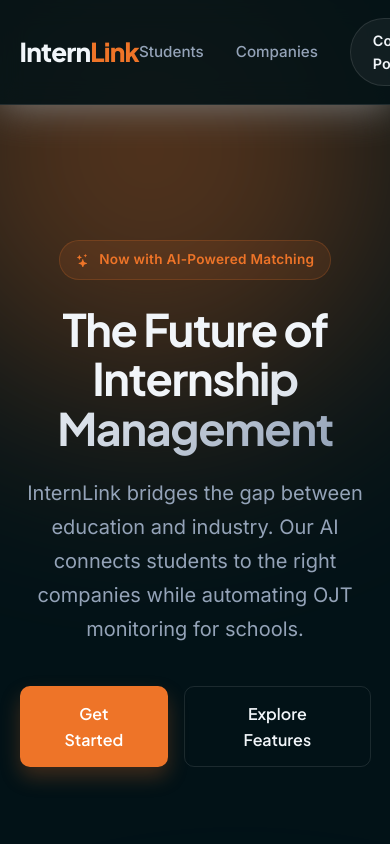
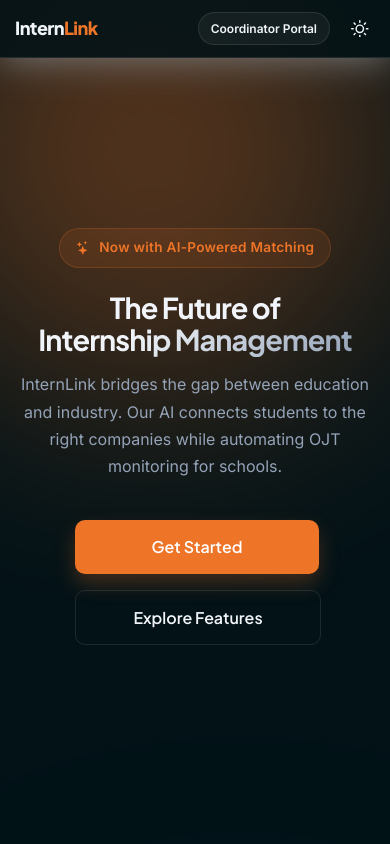
Before and after one commit to happytot/InternLink, a Next.js app: page / in a window 390 px wide. Shown: the top 844 px of the page. Built offline with nearby package versions, Linux system fonts and the light colour scheme; a web font is replaced by a local one.

Commit message:
queries in landing

```diff
--- a/app/LandingPage.css
+++ b/app/LandingPage.css
@@ -478,6 +478,7 @@
 .delay-200 { transition-delay: 0.2s; }
 .delay-300 { transition-delay: 0.3s; }
 
+/* Existing Desktop/Tablet Logic */
 @media (max-width: 900px) {
     .hero-section { grid-template-columns: 1fr; text-align: center; gap: 40px; padding-top: 40px; }
     .hero-text h1 { font-size: 2.8rem; }
@@ -496,3 +497,132 @@
     .footer-links { margin-top: 20px; }
     .footer-links a { margin: 0 15px; }
 }
+
+/* =================================================================
+   📱 RESPONSIVE BREAKPOINTS (SPECIFIC REQUESTS)
+   ================================================================= */
+
+/* --- 1. Max Width 700px (Large Mobile / Small Tablet) --- */
+@media (max-width: 700px) {
+    /* HEADER: Hide links, Keep Logo + Toggle + CTA */
+    .main-header {
+        padding: 15px 5%;
+        gap: 15px;
+    }
+
+    /* Hide text links to prevent overlap */
+    .desktop-nav .nav-link {
+        display: none;
+    }
+
+    .desktop-nav {
+        gap: 15px;
+    }
+
+    /* Hero */
+    .hero-text h1 { font-size: 2.5rem; }
+
+    /* Bento Cards */
+    .bento-item { padding: 30px; min-height: auto; }
+}
+
+/* --- 2. Max Width 600px (Mid Mobile) --- */
+@media (max-width: 600px) {
+    /* HEADER: Adjust padding */
+    .main-header {
+        padding: 15px 4%;
+    }
+
+    .logo-container { font-size: 22px; }
+
+    /* HERO: Stack buttons vertically for better touch targets */
+    .hero-actions {
+        flex-direction: column;
+        max-width: 50%;
+        margin-right: 150px;
+        margin-left: auto;
+    }
+    .cta-buttons {width: 85%; }
+
+    .btn { width: 100%; justify-content: center; }
+
+    /* TEXT SIZES */
+    .hero-text h1 { font-size: 2.2rem; }
+    .section-header h2 { font-size: 2.2rem; }
+
+    /* Footer */
+    .footer-links { display: flex; flex-direction: column; gap: 15px; }
+    .footer-links a { margin: 0; }
+}
+
+/* --- 3. Max Width 500px (Small Mobile) --- */
+@media (max-width: 500px) {
+    /* HEADER: Extreme Space Saving
+
+[Image of Responsive Header Layout]
+ */
+    .main-header {
+        padding: 12px 15px;
+    }
+    .hero-actions {
+        max-width: 50%;
+        margin-right: 120px;
+    }
+    .cta-buttons {width: 85%; }
+
+    /* Make CTA smaller */
+    .nav-cta {
+        padding: 8px 16px;
+        font-size: 0.8rem;
+    }
+
+    /* Hide Theme Toggle border to save space */
+    .theme-toggle-btn {
+        border: none;
+        width: 30px;
+        height: 30px;
+    }
+
+    /* Ecosystem Grid - Force 1 column */
+    .ecosystem-grid {
+        grid-template-columns: 1fr;
+    }
+
+    /* Reduce Card Padding */
+    .role-card, .bento-item, .cta-box {
+        padding: 24px;
+        border-radius: 16px;
+    }
+}
+
+/* --- 4. Max Width 400px (Very Small Mobile) --- */
+@media (max-width: 400px) {
+    /* HEADER: Minimalist Mode */
+    .logo-container {
+        font-size: 18px;
+    }
+
+    /* Hide CTA text, show only minimal button or just the toggle */
+    .nav-cta {
+        padding: 6px 12px;
+        font-size: 0.75rem;
+    }
+        .cta-buttons {width: 80%; }
+
+
+    /* HERO */
+    .hero-section { padding-top: 20px; }
+    .hero-text h1 { font-size: 1.8rem; margin-bottom: 15px; }
+    .hero-sub { font-size: 1rem; }
+
+    /* Remove horizontal margins on container to maximize width */
+    .hero-section, .ecosystem-section, .bento-section, .cta-wrapper {
+        padding-left: 15px;
+        padding-right: 15px;
+    }
+
+    /* Ensure BENTO/GRIDS don't overflow */
+    .bento-grid, .ecosystem-grid {
+        gap: 15px;
+    }
+}
```
